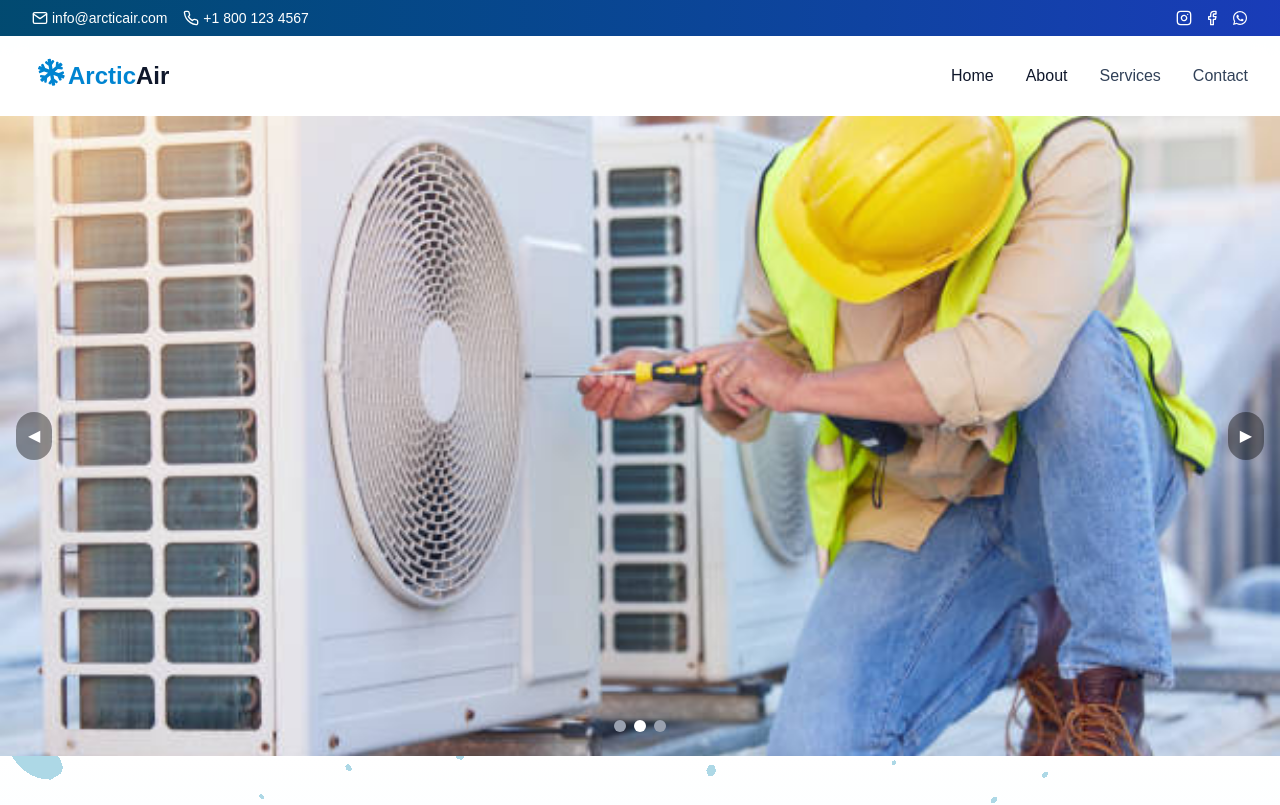
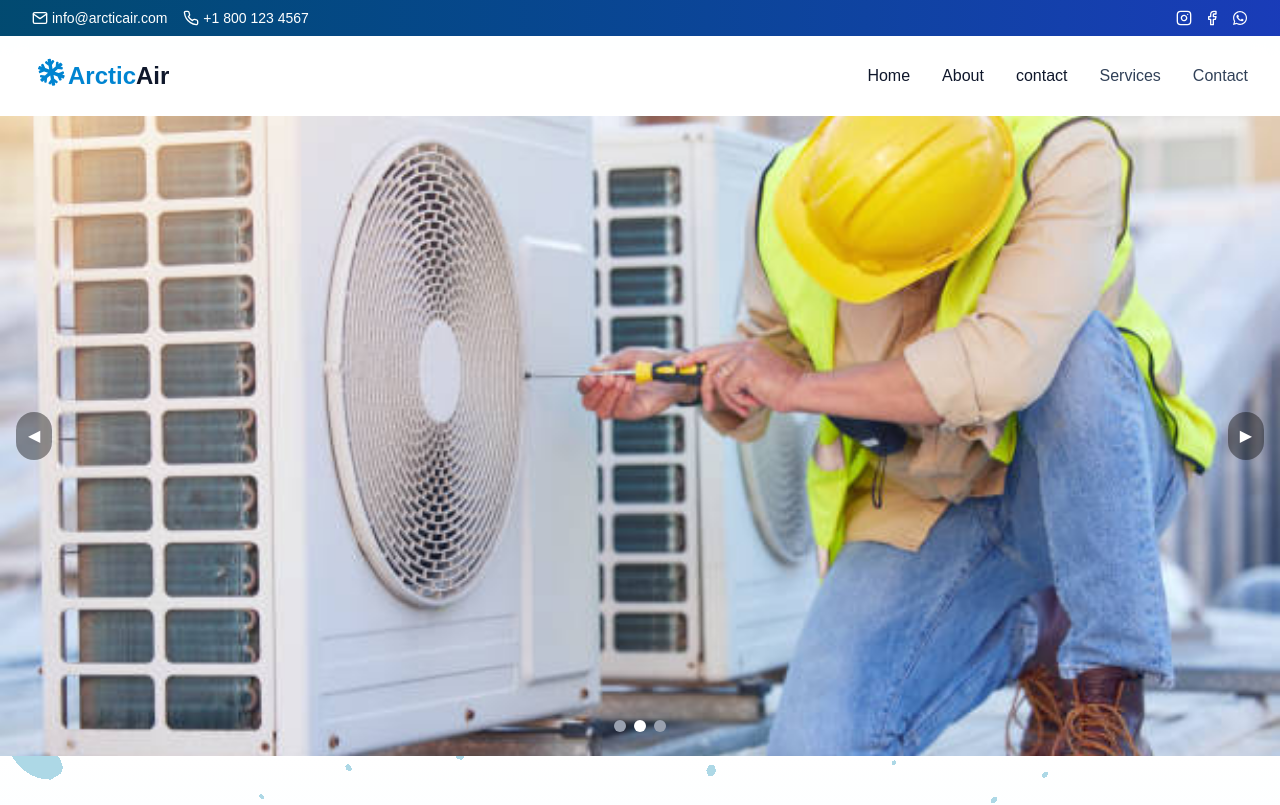
Before and after one commit to collabcircle/collabcircle, a Next.js app: page / in a window 1280 px wide. Shown: the top 805 px of the page. Built offline with nearby package versions, Linux system fonts and the light colour scheme.

Commit message:
contact missing

```diff
--- a/src/app/componant/header.js
+++ b/src/app/componant/header.js
@@ -98,7 +98,7 @@ export default function Header() {
             animate={{ x: 0, opacity: 1 }}
             transition={{ duration: 1 }}
           >
-            {['Home', 'About'].map((item) => {
+            {['Home', 'About' ,'contact'].map((item) => {
               const path = item === 'Home' ? '/' : `/${item.toLowerCase()}`;
               return (
                 <Link
```
